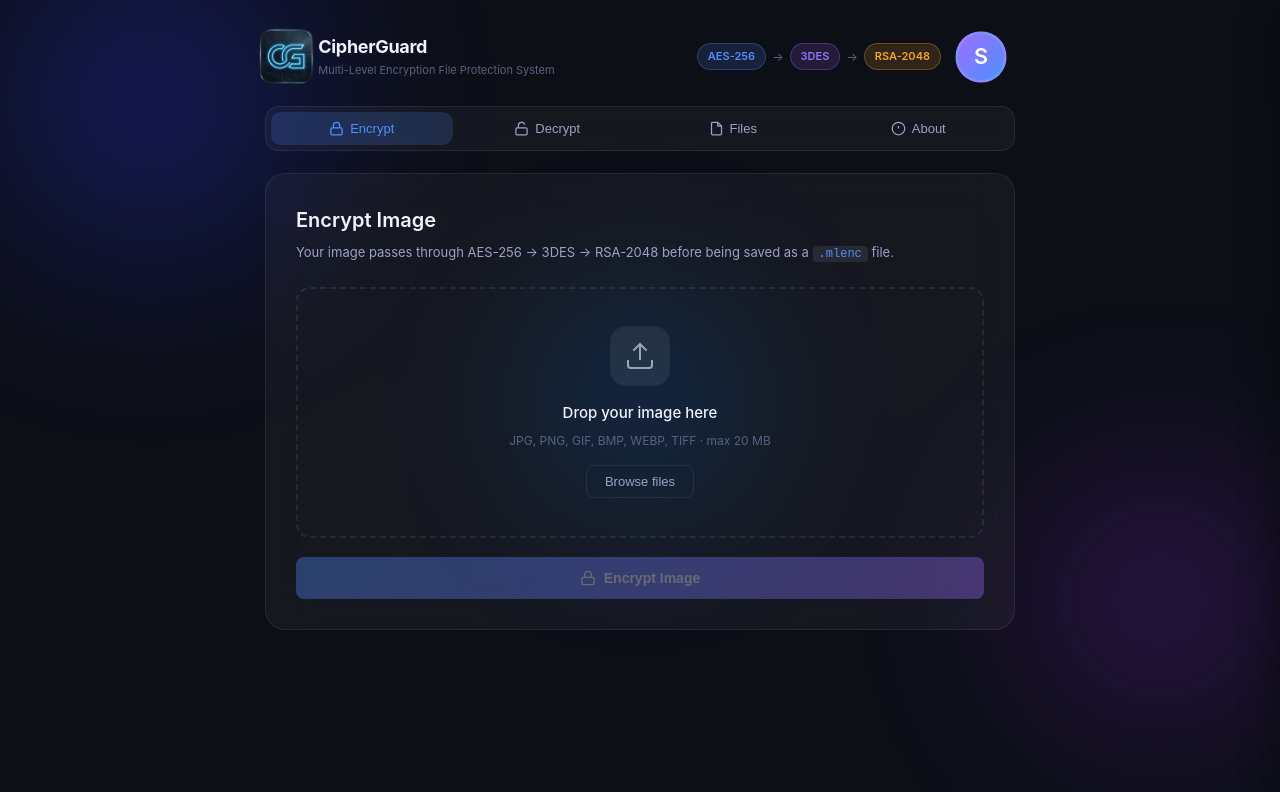
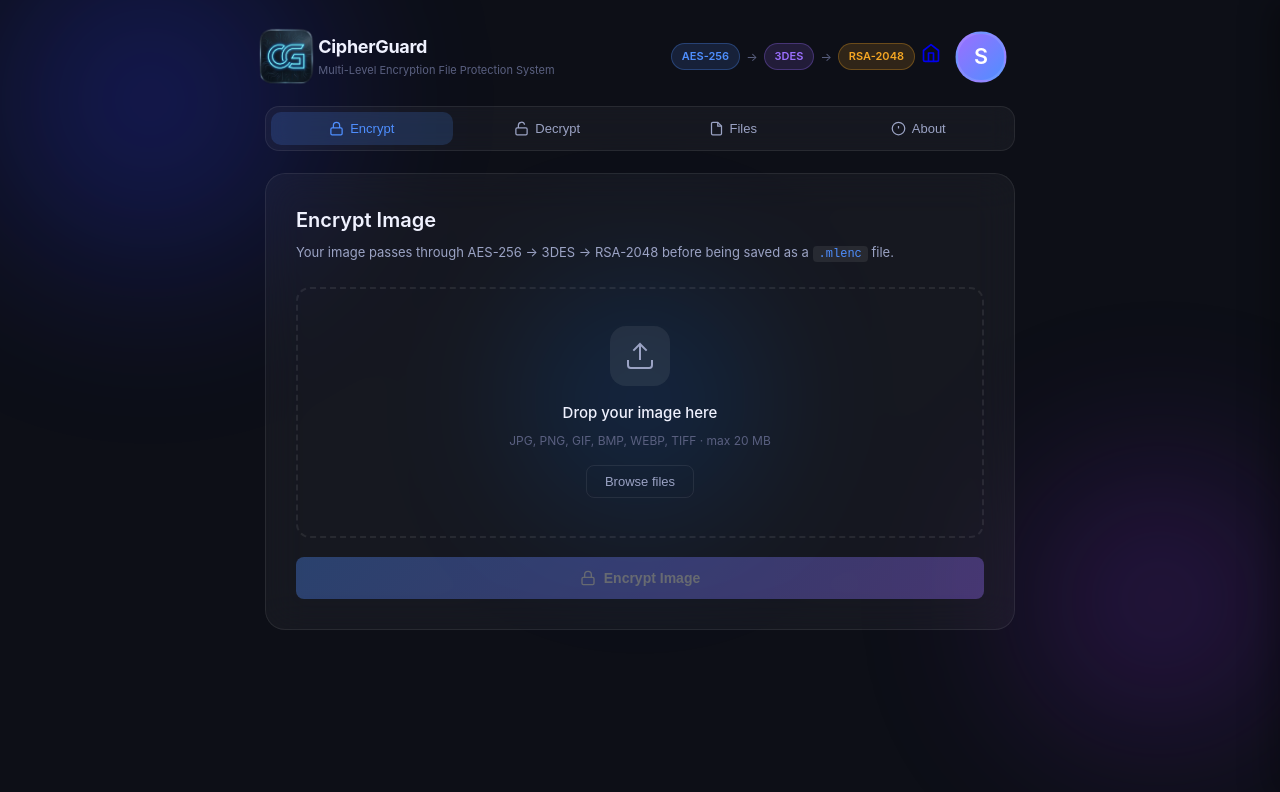
Before and after one commit to Jitheshkumar08/CipherGuard, a website: page frontend/index.html in a window 1280 px wide. Drawn offline with Linux system fonts and the light colour scheme; no server answers; sample sign-in values are in the browser's storage.

Commit message:
feat: add home button to header for easy navigation

```diff
--- a/frontend/index.html
+++ b/frontend/index.html
@@ -29,14 +29,24 @@
           <div class="logo-sub">Multi-Level Encryption File Protection System</div>
         </div>
       </div>
+
       <div class="header-badges">
         <span class="layer-badge b-aes">AES-256</span>
         <span class="layer-sep">→</span>
         <span class="layer-badge b-des">3DES</span>
         <span class="layer-sep">→</span>
         <span class="layer-badge b-rsa">RSA-2048</span>
+        <a href="landingPage.html" class="home-btn" title="Go to Home">
+          <svg width="20" height="20" viewBox="0 0 24 24" fill="none" stroke="currentColor" stroke-width="2"
+            stroke-linecap="round" stroke-linejoin="round">
+            <path d="M3 9l9-7 9 7v11a2 2 0 0 1-2 2H5a2 2 0 0 1-2-2z" />
+            <polyline points="9 22 9 12 15 12 15 22" />
+          </svg>
+        </a>
         <div class="profile-avatar-btn" id="avatar-btn" style="margin-left: 1rem;" title="User Profile">U</div>
       </div>
+
+
     </header>
 
     <!-- Nav tabs -->
```
